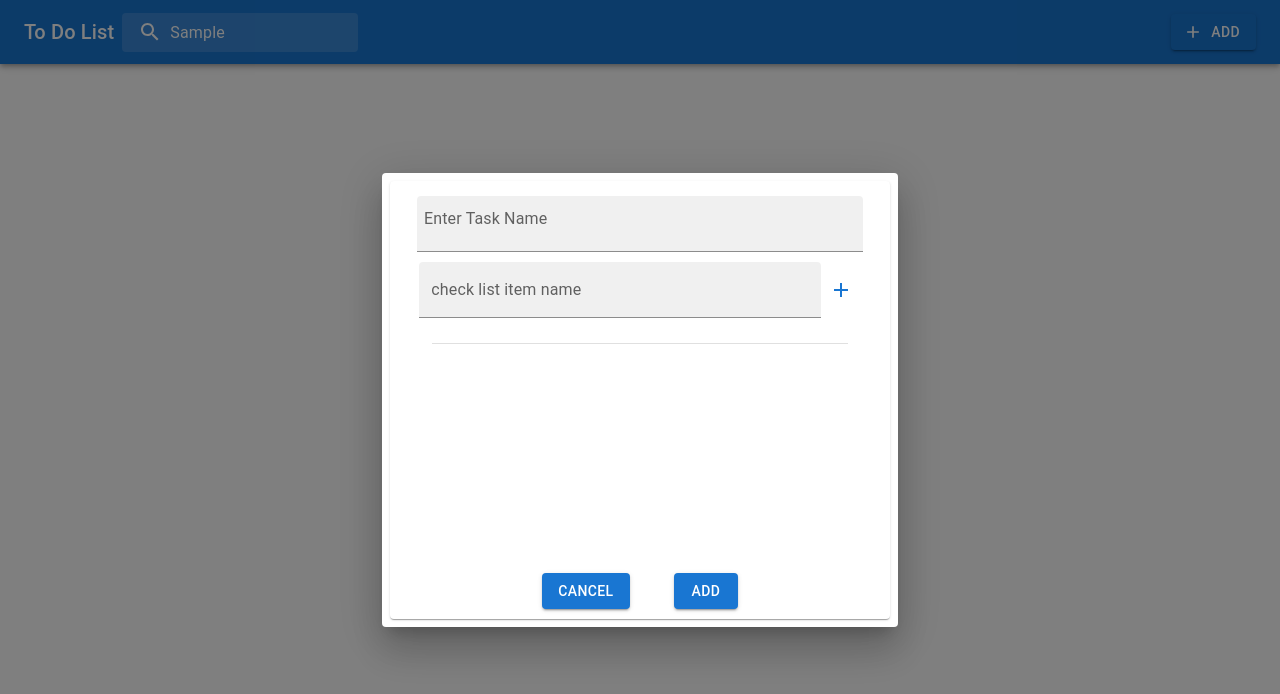
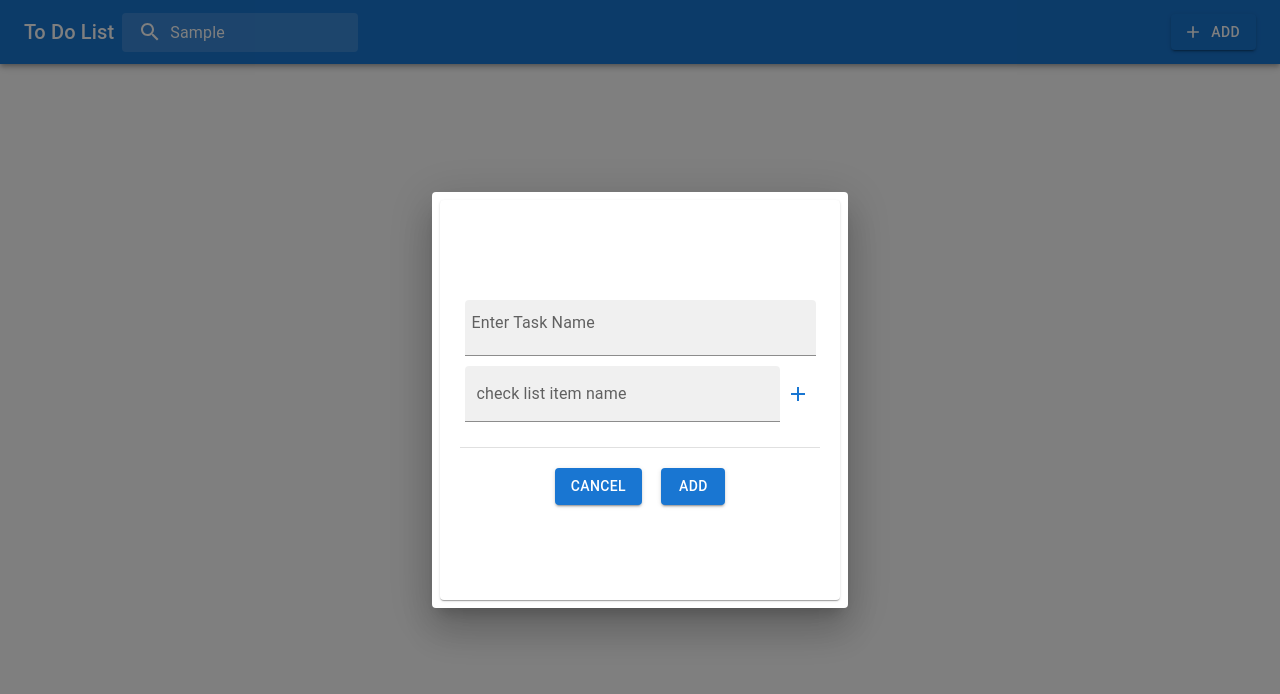
Before and after one commit to sdhone98/To-Do-List, a React (Vite) app: page / in a window 1280 px wide. Both pictures are taken after typing "Sample" into the empty fields and a click on the button "ADD". Shown: the top 694 px of the page. Built offline with nearby package versions, Linux system fonts and the light colour scheme.

Commit message:
new changes - Sagar

```diff
--- a/src/components/DialogBox/DialogBox.tsx
+++ b/src/components/DialogBox/DialogBox.tsx
@@ -52,7 +52,7 @@ const DialogBox: FC<DialogBoxProps> = ({
         setTaskName("");
     }
     const closePop = () => {
-        onClose()
+        onClose();
         setTaskName("")
         setListOfItems([])
 
@@ -78,14 +78,16 @@ const DialogBox: FC<DialogBoxProps> = ({
 
     return (
 
-        <Dialog onClose={onClose} open={isOpen}>
+        <Dialog onClose={closePop} open={isOpen}>
             <CustomeDialogActions>
                 <Paper
                     sx={{
-                        minWidth: "500px",
-                        maxWidth: "700px",
+                        width: "100%",
+                        minWidth: "400px",
+                        maxWidth: "500px",
+                        height: "100%",
                         minHeight: "400px",
-                        maxHeight: "600px",
+                        maxHeight: "500px",
                         padding: "10px",
                         display: "flex",
                         flexDirection: "column",
@@ -124,27 +126,33 @@ const DialogBox: FC<DialogBoxProps> = ({
                             }}
                         />
 
-                        <IconButton aria-label="add" onClick={addNewTaskToList}>
+                        <IconButton aria-label="add" onClick={addNewTaskToList}
+                        sx={{
+                            width: "10%"
+                        }}>
                             <AddIcon color="primary"/>
                         </IconButton>
                     </Box>
 
                     <Box
                         sx={{
-                            width: "95%",
-                            minHeight: "250px",
-                            maxHeight: "400px",
+                            width: "100%",
+                            height: "100%",
                             overflowY: "auto",
                             "::-webkit-scrollbar": {
                                 display: "none",
                             },
                         }}
                     >
-                        <List sx={{padding: "20px"}}>
-                            {ListOfItems.map((item) => (
-                                <ListItem button>
+                        <List sx={{padding: "20px 10px 20px 10px",
 
-                                    <ListItemText primary={item}/>
+                        }}>
+                            {ListOfItems.map((item, index) => (
+                                <ListItem button >
+
+                                    <ListItemText sx={{
+                                        overflow: "hidden"
+                                    }} primary={index + " : "  + item}/>
                                 </ListItem>
                             ))}
                             <Divider/>
```
